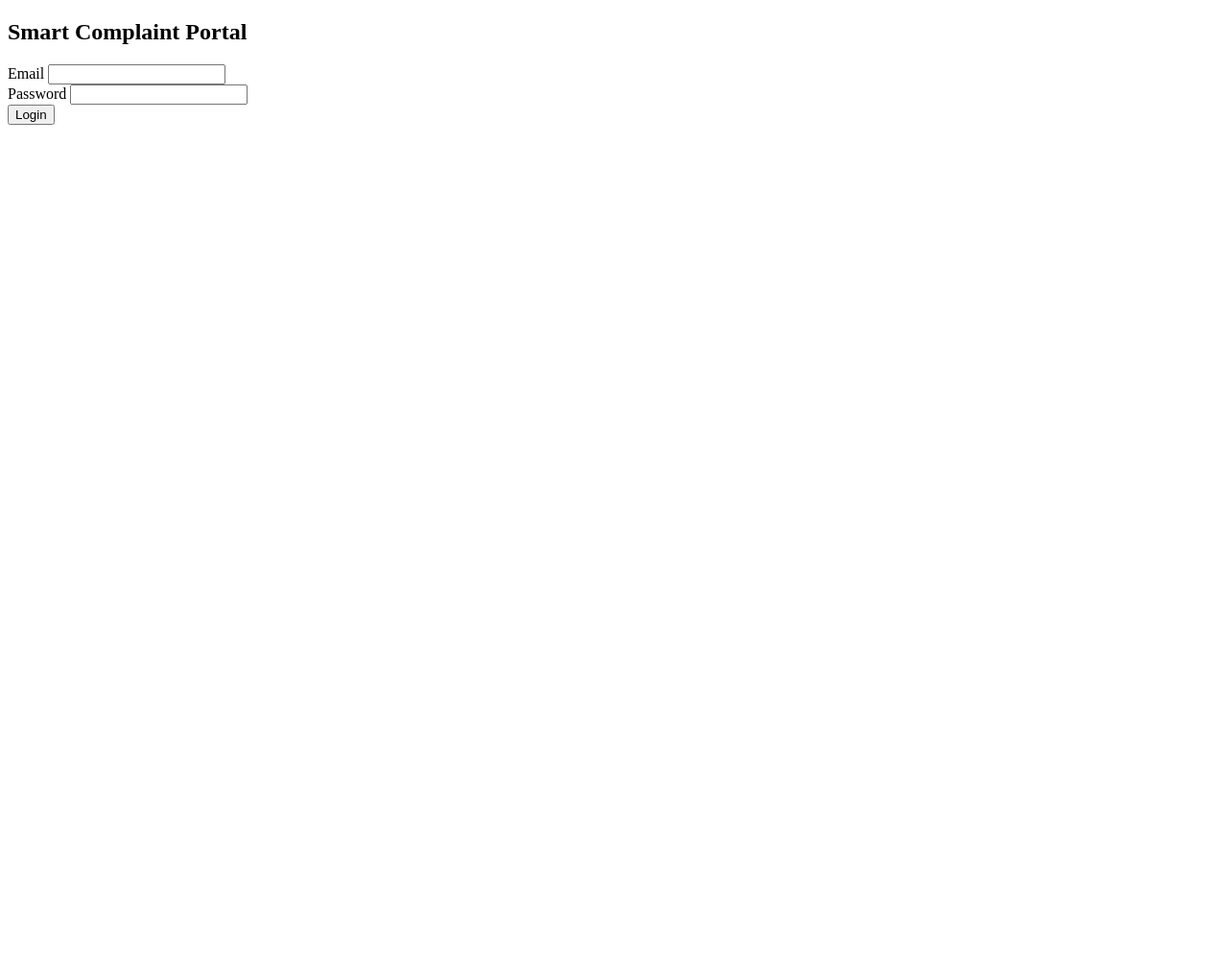
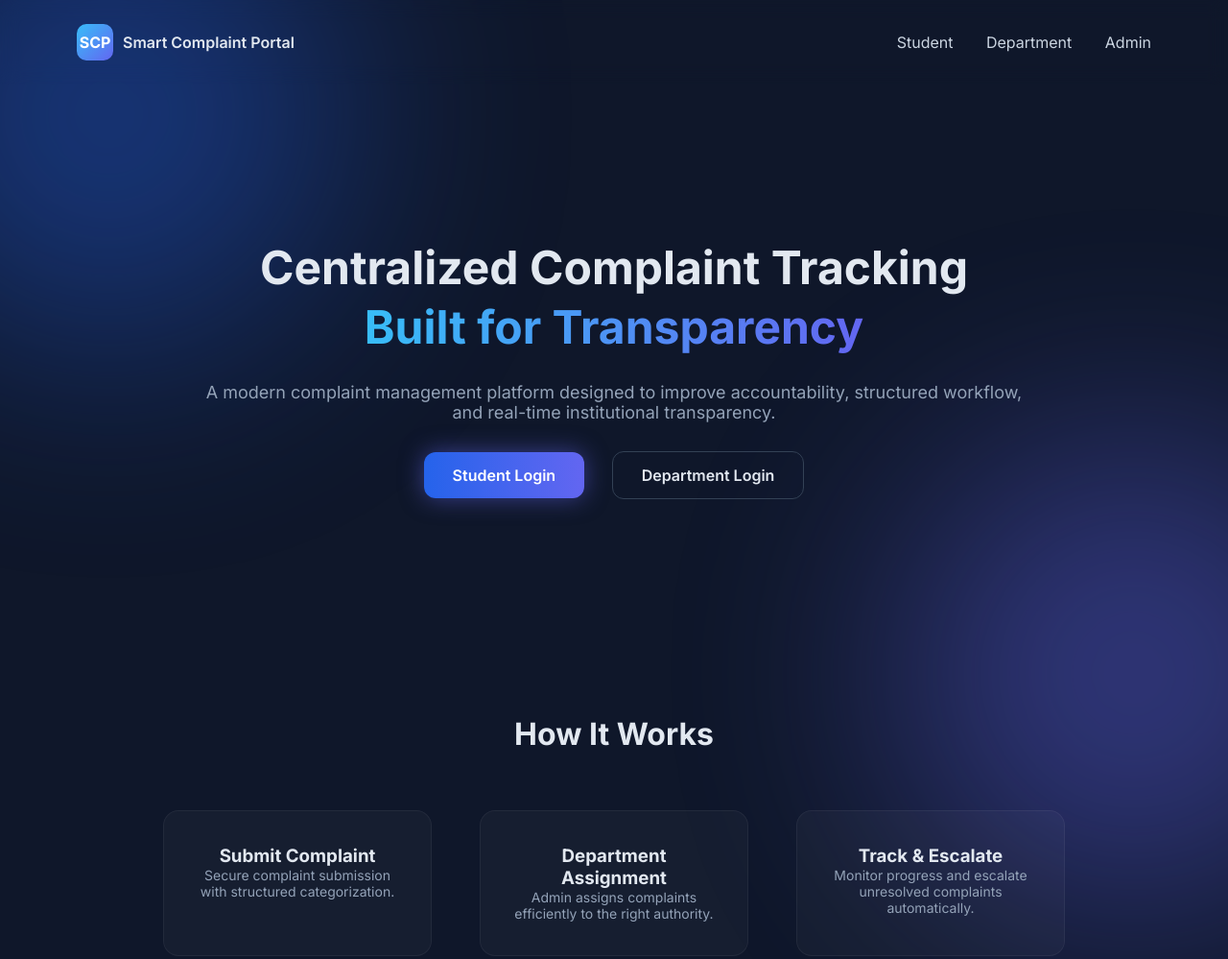
Before and after one commit to yashG0/smart-complaint-portal-client, a website: page index.html in a window 1280 px wide. Shown: the top 999 px of the page at 96% size. Before the commit the page ends 800 px from the top, so only its background shows below. Drawn offline with Linux system fonts and the light colour scheme.

Commit message:
landing page created

```diff
--- a/assets/css/style.css
+++ b/assets/css/style.css
@@ -0,0 +1,204 @@
+* {
+  margin: 0;
+  padding: 0;
+  box-sizing: border-box;
+  font-family: "Inter", sans-serif;
+}
+
+html {
+  scroll-behavior: smooth;
+}
+
+body {
+  background: #0f172a;
+  color: #e2e8f0;
+  overflow-x: hidden;
+  position: relative;
+}
+
+/* Floating Animated Blobs */
+.blob {
+  position: fixed;
+  width: 500px;
+  height: 500px;
+  border-radius: 50%;
+  filter: blur(120px);
+  opacity: 0.4;
+  animation: float 12s infinite ease-in-out alternate;
+  z-index: 0;
+}
+
+.blob1 {
+  background: #2563eb;
+  top: -150px;
+  left: -150px;
+}
+
+.blob2 {
+  background: #6366f1;
+  bottom: -150px;
+  right: -150px;
+  animation-delay: 4s;
+}
+
+@keyframes float {
+  0% { transform: translateY(0px) translateX(0px); }
+  100% { transform: translateY(40px) translateX(30px); }
+}
+
+/* NAVBAR */
+.navbar {
+  position: relative;
+  z-index: 2;
+  display: flex;
+  justify-content: space-between;
+  align-items: center;
+  padding: 25px 80px;
+  backdrop-filter: blur(10px);
+}
+
+.logo {
+  display: flex;
+  align-items: center;
+  gap: 10px;
+  font-weight: 600;
+}
+
+.logo-icon {
+  width: 38px;
+  height: 38px;
+  background: linear-gradient(135deg, #38bdf8, #6366f1);
+  display: flex;
+  align-items: center;
+  justify-content: center;
+  border-radius: 10px;
+  font-weight: 700;
+  color: white;
+}
+
+.nav-links a {
+  margin-left: 30px;
+  text-decoration: none;
+  color: #cbd5e1;
+  transition: 0.3s;
+}
+
+.nav-links a:hover {
+  color: #38bdf8;
+}
+
+/* HERO */
+.hero {
+  position: relative;
+  z-index: 2;
+  text-align: center;
+  padding: 160px 20px 120px;
+  max-width: 900px;
+  margin: auto;
+}
+
+.hero h1 {
+  font-size: 48px;
+  line-height: 1.3;
+  margin-bottom: 25px;
+}
+
+.gradient-text {
+  background: linear-gradient(90deg, #38bdf8, #6366f1);
+  -webkit-background-clip: text;
+  -webkit-text-fill-color: transparent;
+}
+
+.subtitle {
+  font-size: 18px;
+  color: #94a3b8;
+  margin-bottom: 45px;
+}
+
+/* BUTTONS */
+.cta-buttons a {
+  padding: 14px 30px;
+  border-radius: 12px;
+  text-decoration: none;
+  font-weight: 600;
+  margin: 0 12px;
+  transition: 0.3s;
+}
+
+.btn-primary {
+  background: linear-gradient(90deg, #2563eb, #6366f1);
+  color: white;
+  box-shadow: 0 0 25px rgba(99,102,241,0.5);
+}
+
+.btn-primary:hover {
+  transform: translateY(-3px);
+}
+
+.btn-secondary {
+  border: 1px solid #334155;
+  color: #e2e8f0;
+}
+
+.btn-secondary:hover {
+  background: #1e293b;
+}
+
+/* SECTIONS */
+.section {
+  position: relative;
+  z-index: 2;
+  padding: 120px 20px;
+  text-align: center;
+}
+
+.section h2 {
+  font-size: 32px;
+  margin-bottom: 60px;
+}
+
+.cards {
+  display: flex;
+  justify-content: center;
+  gap: 50px;
+  flex-wrap: wrap;
+}
+
+.card {
+  background: rgba(255,255,255,0.03);
+  padding: 35px;
+  border-radius: 16px;
+  width: 280px;
+  border: 1px solid rgba(255,255,255,0.05);
+  transition: 0.3s ease;
+}
+
+.card:hover {
+  transform: translateY(-8px);
+  border-color: #38bdf8;
+}
+
+.card p {
+  font-size: 14px;
+  color: #94a3b8;
+}
+
+/* FOOTER */
+footer {
+  text-align: center;
+  padding: 30px;
+  color: #64748b;
+  border-top: 1px solid rgba(255,255,255,0.05);
+}
+
+/* Fade-in Animation */
+.fade-in {
+  opacity: 0;
+  transform: translateY(40px);
+  transition: all 1s ease;
+}
+
+.fade-in.visible {
+  opacity: 1;
+  transform: translateY(0);
+}
--- /dev/null
+++ b/assets/js/landing.js
@@ -0,0 +1,16 @@
+const elements = document.querySelectorAll(".fade-in");
+
+function revealOnScroll() {
+  const triggerBottom = window.innerHeight * 0.85;
+
+  elements.forEach(el => {
+    const boxTop = el.getBoundingClientRect().top;
+
+    if (boxTop < triggerBottom) {
+      el.classList.add("visible");
+    }
+  });
+}
+
+window.addEventListener("scroll", revealOnScroll);
+window.addEventListener("load", revealOnScroll);
--- a/index.html
+++ b/index.html
@@ -1,37 +1,98 @@
 <!DOCTYPE html>
 <html lang="en">
-
 <head>
   <meta charset="UTF-8" />
   <meta name="viewport" content="width=device-width, initial-scale=1.0" />
-    <title>Smart Complaint Portal - Login</title>
+  <title>Smart Complaint Portal</title>
+
+  <link href="https://fonts.googleapis.com/css2?family=Inter:wght@400;600;700&display=swap" rel="stylesheet">
   <link rel="stylesheet" href="./assets/css/style.css" />
 </head>
-
 <body>
 
-    <div class="login-container">
-        <h2>Smart Complaint Portal</h2>
+  <!-- Floating Glow Background -->
+  <div class="blob blob1"></div>
+  <div class="blob blob2"></div>
 
-        <form id="loginForm">
-            <div class="form-group">
-                <label>Email</label>
-                <input type="email" id="email" required />
+  <!-- NAVBAR -->
+  <nav class="navbar">
+    <div class="logo">
+      <div class="logo-icon">SCP</div>
+      <span>Smart Complaint Portal</span>
     </div>
+    <div class="nav-links">
+      <a href="user-login.html">Student</a>
+      <a href="department-login.html">Department</a>
+      <a href="admin-login.html">Admin</a>
+    </div>
+  </nav>
 
-            <div class="form-group">
-                <label>Password</label>
-                <input type="password" id="password" required />
+  <main>
+
+    <!-- HERO -->
+    <section class="hero fade-in">
+      <h1>
+        Centralized Complaint Tracking<br>
+        <span class="gradient-text">Built for Transparency</span>
+      </h1>
+
+      <p class="subtitle">
+        A modern complaint management platform designed
+        to improve accountability, structured workflow,
+        and real-time institutional transparency.
+      </p>
+
+      <div class="cta-buttons">
+        <a href="user-login.html" class="btn-primary">Student Login</a>
+        <a href="department-login.html" class="btn-secondary">Department Login</a>
       </div>
+    </section>
 
-            <button type="submit">Login</button>
-        </form>
+    <!-- SECTION 1 -->
+    <section class="section fade-in">
+      <h2>How It Works</h2>
+      <div class="cards">
+        <div class="card">
+          <h3>Submit Complaint</h3>
+          <p>Secure complaint submission with structured categorization.</p>
+        </div>
+        <div class="card">
+          <h3>Department Assignment</h3>
+          <p>Admin assigns complaints efficiently to the right authority.</p>
+        </div>
+        <div class="card">
+          <h3>Track & Escalate</h3>
+          <p>Monitor progress and escalate unresolved complaints automatically.</p>
+        </div>
+      </div>
+    </section>
 
-        <p id="errorMessage" class="error"></p>
+    <!-- SECTION 2 -->
+    <section class="section alt fade-in">
+      <h2>Why Choose Our System?</h2>
+      <div class="cards">
+        <div class="card">
+          <h3>Real-Time Updates</h3>
+          <p>Instant status tracking without manual follow-up.</p>
         </div>
+        <div class="card">
+          <h3>Secure Access</h3>
+          <p>Role-based authentication ensures system integrity.</p>
+        </div>
+        <div class="card">
+          <h3>Audit Trail</h3>
+          <p>Complete complaint lifecycle transparency.</p>
+        </div>
+      </div>
+    </section>
 
-    <script type="module" src="./src/modules/loginPage.js"></script>
+  </main>
+
+  <footer>
+    © 2026 Smart Complaint Portal | MCA Minor Project
+  </footer>
+
+  <script src="./assets/js/landing.js"></script>
 
 </body>
-
 </html>
```
Also changed, not shown: admin-login.html (added), department-login.html (added), user-login.html (added). Lines whose indentation alone changed are shown as unchanged.
